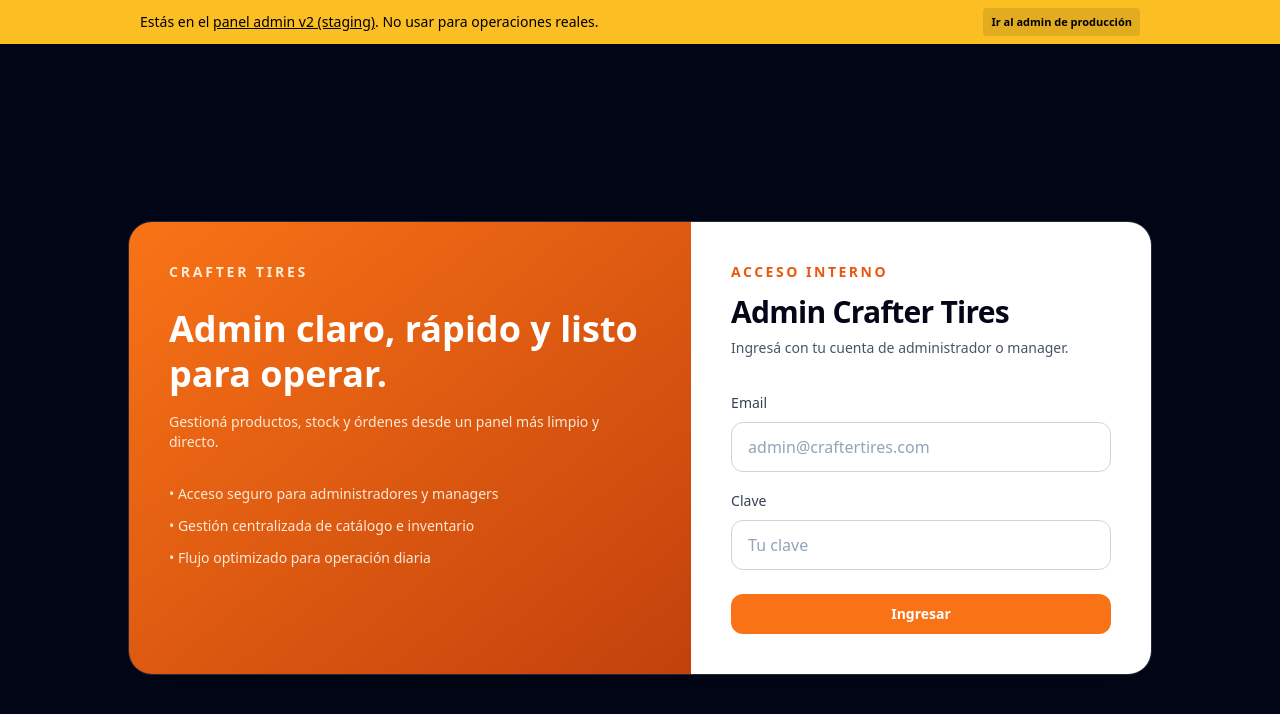
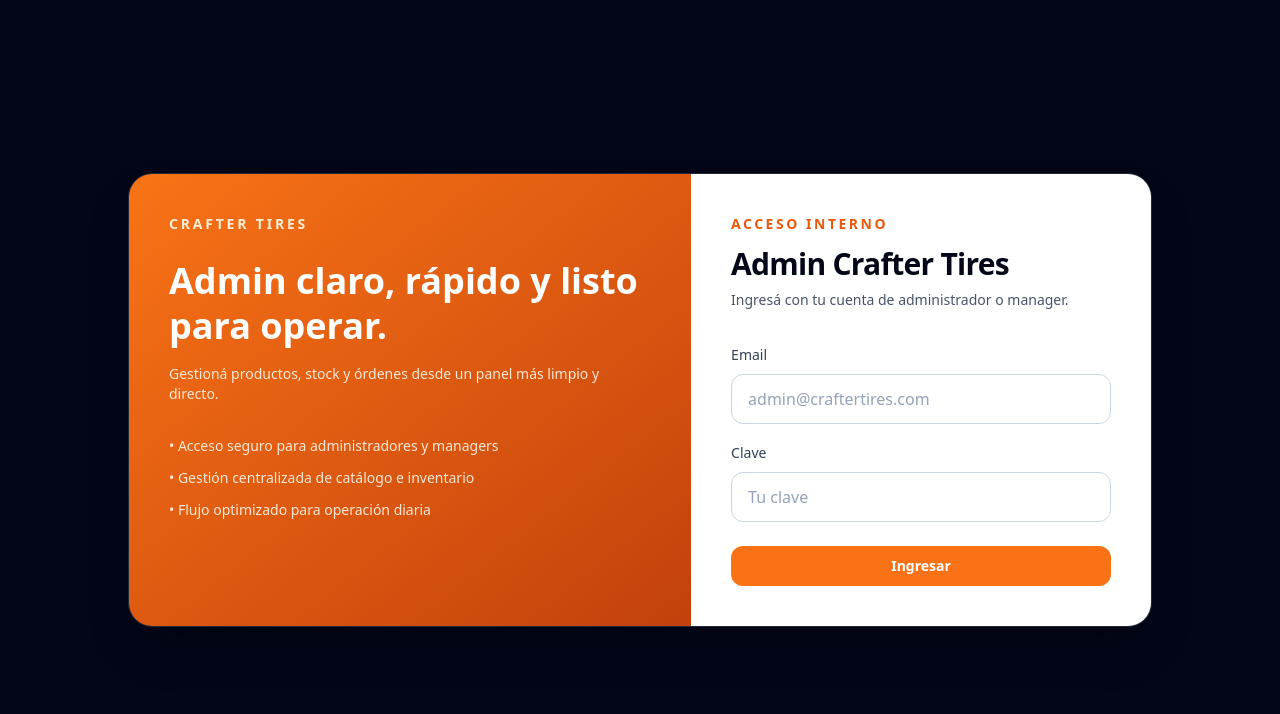
Before and after one commit to Skullby/Crafter-Tires, a Next.js app in the folder apps/admin/: page /login in a window 1280 px wide. Shown: the top 714 px of the page. Built offline with nearby package versions, Linux system fonts and the light colour scheme; no server answers.

Commit message:
chore(admin): finalize production admin cutover

```diff
--- a/apps/admin/app/(dashboard)/importaciones/page.tsx
+++ b/apps/admin/app/(dashboard)/importaciones/page.tsx
@@ -18,7 +18,7 @@ export default function ImportsPage() {
             <span className="font-medium text-slate-900">Servicio placeholder:</span> <code>apps/admin/lib/imports</code>
           </li>
           <li className="rounded-xl border border-slate-200 bg-slate-50 px-4 py-3">
-            <span className="font-medium text-slate-900">Pipeline recomendado:</span> validación, staging, diff, upsert y reporte.
+            <span className="font-medium text-slate-900">Pipeline recomendado:</span> validación, diff, upsert y reporte.
           </li>
           <li className="rounded-xl border border-slate-200 bg-slate-50 px-4 py-3">
             <span className="font-medium text-slate-900">Control operativo:</span> conflictos por SKU y trazabilidad por lote.
--- a/apps/admin/app/(dashboard)/page.tsx
+++ b/apps/admin/app/(dashboard)/page.tsx
@@ -116,7 +116,7 @@ export default async function DashboardPage() {
         <div className="rounded-2xl border border-yellow-200 bg-yellow-50 p-4 text-sm text-yellow-900">
           <p className="font-semibold">Panel en mantenimiento</p>
           <p className="mt-1">
-            No se pudo conectar a la base de datos de staging (por ejemplo, falta <code>DATABASE_URL</code> en Vercel).
+            No se pudo conectar a la base de datos (por ejemplo, falta <code>DATABASE_URL</code> en Vercel).
             Los datos del dashboard no están disponibles, pero el resto de la app sigue funcionando.
           </p>
         </div>
--- a/apps/admin/app/layout.tsx
+++ b/apps/admin/app/layout.tsx
@@ -7,35 +7,10 @@ export const metadata: Metadata = {
 };
 
 export default function RootLayout({ children }: { children: React.ReactNode }) {
-  const vercelEnv = process.env.VERCEL_ENV;
-  const nodeEnv = process.env.NODE_ENV;
-  const isProduction = vercelEnv === "production" || nodeEnv === "production";
-  const productionAdminUrl = process.env.NEXT_PUBLIC_PROD_ADMIN_URL ?? "https://crafter-admin.vercel.app";
-  const showStagingBanner = !isProduction && process.env.NEXT_PUBLIC_SHOW_STAGING_BANNER !== "false";
-
   return (
     <html lang="es">
       <body className="min-h-screen bg-slate-950 text-slate-50">
-        {showStagingBanner && (
-          <div className="fixed inset-x-0 top-0 z-50 bg-amber-400 text-black text-xs sm:text-sm shadow-md">
-            <div className="mx-auto flex max-w-5xl items-center justify-between gap-2 px-3 py-2">
-              <p className="font-medium">
-                Estás en el <span className="underline">panel admin v2 (staging)</span>. No usar para operaciones reales.
-              </p>
-              {productionAdminUrl && (
-                <a
-                  href={productionAdminUrl}
-                  className="whitespace-nowrap rounded bg-black/10 px-2 py-1 text-[11px] font-semibold hover:bg-black/20"
-                  target="_blank"
-                  rel="noreferrer"
-                >
-                  Ir al admin de producción
-                </a>
-              )}
-            </div>
-          </div>
-        )}
-        <div className={showStagingBanner ? "pt-12" : ""}>{children}</div>
+        {children}
       </body>
     </html>
   );
```
Also changed, not shown: apps/admin/lib/auth.config.ts (+10 -5 lines), 1 other file (tests, documents, lock files or other folders).
